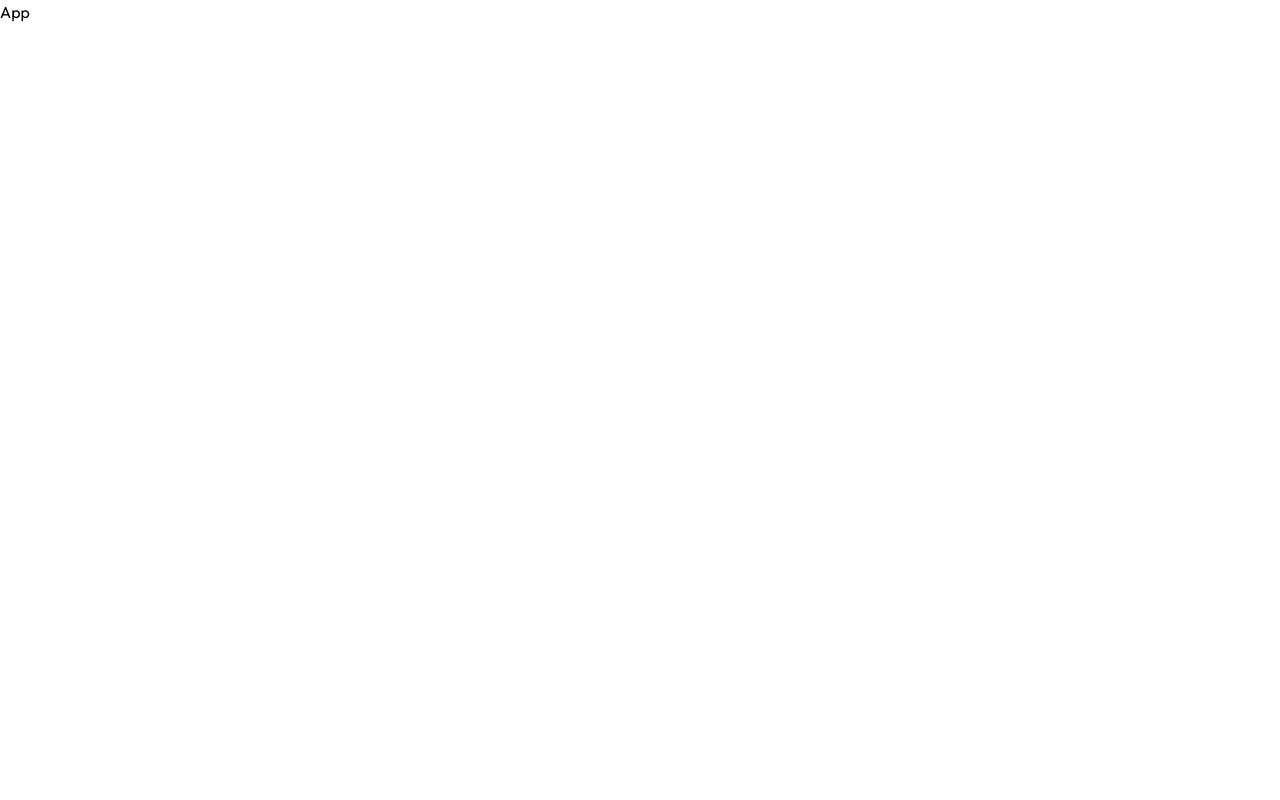
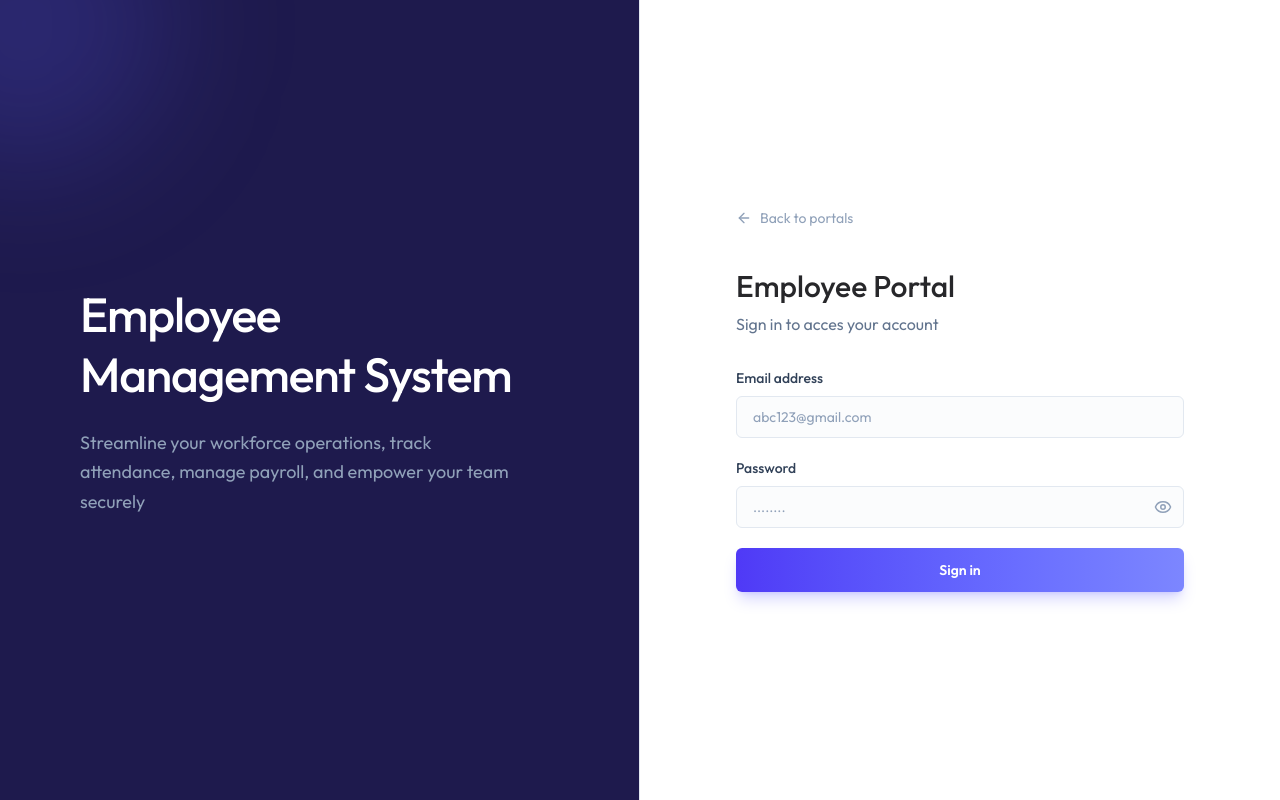
Before and after one commit to Yogesh01010/EMS, a React (Vite) app in the folder client/: page /login/employee in a window 1280 px wide. Built offline with nearby package versions, Linux system fonts and the light colour scheme.

Commit message:
login form UI completed

```diff
--- a/client/src/App.jsx
+++ b/client/src/App.jsx
@@ -1,9 +1,40 @@
-import { useState } from 'react'
+import { Toaster } from "react-hot-toast"
+import { Navigate, Route, Routes } from "react-router-dom"
+import LoginLanding from "./pages/LoginLanding"
+import Layout from './pages/Layout'
+import Dashboard from './pages/Dashboard'
+import Employees from './pages/Employees'
+import Attendance from './pages/Attendance'
+import Leave from './pages/Leave'
+import Payslips from './pages/Payslips'
+import Settings from './pages/Settings'
+import PrintPayslip from './pages/PrintPayslip'
+import LoginForm from "./components/LoginForm"
+
 
 function App() {
 
   return (
-    <div>App</div>
+    <>
+      <Toaster />
+      <Routes>
+        <Route path="/login" element={<LoginLanding />} />
+
+        <Route path="/login/admin" element={<LoginForm role="admin" title="Admin Portal" subtitle="Sign in to manage the organization"/>}/>
+        <Route path="/login/employee" element={<LoginForm role="employee" title="Employee Portal" subtitle="Sign in to acces your account"/>}/>
+
+        <Route element={<Layout />}>
+          <Route path="/dashboard" element={<Dashboard />} />
+          <Route path="/employees" element={<Employees />} />
+          <Route path="/attendance" element={<Attendance />} />
+          <Route path="/leave" element={<Leave />} />
+          <Route path="/payslips" element={<Payslips />} />
+          <Route path="/settings" element={<Settings />} />
+        </Route>
+        <Route path="/print/payslips/:id" element={<PrintPayslip/>}/>
+        <Route path="*" element={<Navigate to="/dashboard" replace/>} />
+      </Routes>
+    </>
   )
 }
 
--- /dev/null
+++ b/client/src/components/LoginForm.jsx
@@ -0,0 +1,67 @@
+import { Link } from "react-router-dom"
+import LoginLeftSide from "./LoginLeftSide"
+import { ArrowLeftIcon, EyeIcon, EyeOffIcon, Loader2Icon } from "lucide-react"
+import { useState } from "react"
+
+const LoginForm = ({ role, title, subtitle }) => {
+
+    const [email, setEmail] = useState("")
+    const [password, setPassword] = useState("")
+    const [showPassword, setShowPassword] = useState(false)
+    const [error, setError] = useState("")
+    const [loading, setLoading] = useState(false)
+
+    const HandleSubmit = async (e) => {
+        e.preventDefault();
+
+    }
+    return (
+        <div className="min-h-screen flex flex-col md:flex-row">
+            <LoginLeftSide />
+            <div className="flex-1 flex items-center justify-center p-6 sm:p-12 bg-white">
+                <div className="w-full max-w-md animate-fade-in">
+                    <Link to='/login' className="inline-flex items-center gap-2 text-slate-400 hover:text-slate-700 text-sm mb-10 transition-colors">
+                        <ArrowLeftIcon size={16} /> Back to portals
+                    </Link>
+
+                    <div className="mb-8">
+                        <h1 className="text-2xl sm:text-3xl font-medium text-zinc-800">{title}</h1>
+                        <p className="text-slate-500 text-sm sm:text-base mt-2">{subtitle}</p>
+                    </div>
+
+                    {error && (
+                        <div className="mb-6 p-4 bg-rose-50 border border-rose-200 text-rose-700 text-sm rounded-xl flex items-start gap-3">
+                            <div className="w-1.5 h-1.5 rounded-full bg-rose-500 mt-1.5 shrink-0" />
+                            {error}
+                        </div>
+                    )}
+
+                    <form className="space-y-5" onSubmit={HandleSubmit}>
+                        <div>
+                            <lable className="block text-sm font-medium text-slate-700 mb-2">Email address</lable>
+                            <input type="email" value={email} onChange={(e) => setEmail(e.target.value)} required placeholder="abc123@gmail.com" />
+                        </div>
+                        <div>
+                            <lable className="block text-sm font-medium text-slate-700 mb-2">Password</lable>
+                            <div className="relative">
+                                <input type={showPassword ? 'text' : 'password'} onChange={(e) => setPassword(e.target.value)} required className="pr-11" placeholder="........" />
+                                <button type="button" className="absolute right-3 top-1/2 -translate-y-1/2 text-slate-400 hover:text-slate-600 transition-colors" onClick={()=>setShowPassword(!showPassword)}>
+                                    {showPassword ? <EyeOffIcon size={18}/> : <EyeIcon size={18}/>}
+                                </button>
+                            </div>
+                        </div>
+
+                        <button type="submit" disabled={loading} className="w-full py-3 bg-linear-to-r from-indigo-600 to-indigo-400 text-white rounded-md
+                        text-sm font-semibold hover:from-indigo-700 hover:to-indigo-600 disabled:opacity-50 transition-all duration-200 shadow-lg shadow-indigo-500/25
+                        active:scale-[0.98] flex items-center justify-center">
+                            {loading && <Loader2Icon className="animate-spin h-4 w-4 mr-2"/>}
+                            Sign in
+                        </button>
+                    </form>
+                </div>
+            </div>
+        </div>
+    )
+}
+
+export default LoginForm
--- /dev/null
+++ b/client/src/components/LoginLeftSide.jsx
@@ -0,0 +1,16 @@
+
+
+const LoginLeftSide = () => {
+  return (
+    <div className="hidden md:flex w-1/2 bg-indigo-950 relative overflow-hidden border-r border-slate-200">
+        <div className="absolute -top-30 -left-30 w-72 h-72 bg-indigo-500/20 rounded-full blur-3xl"></div>
+
+        <div className="relative z-10 flex flex-col items-start justify-center p-12 lg:p-20 w-full h-full">
+        <h1 className="text-4xl lg:text-5xl font-medium text-white mb-6 leading-tight tracking-tight">Employee <br/> Management System</h1>
+        <p className="text-slate-400 text-lg max-w-md leading-relaxed">Streamline your workforce operations, track attendance, manage payroll, and empower your team securely</p>
+        </div>
+    </div>
+  )
+}
+
+export default LoginLeftSide
--- /dev/null
+++ b/client/src/pages/Attendance.jsx
@@ -0,0 +1,9 @@
+
+
+const Attendance = () => {
+  return (
+    <div>Attendance</div>
+  )
+}
+
+export default Attendance
--- /dev/null
+++ b/client/src/pages/Dashboard.jsx
@@ -0,0 +1,9 @@
+
+
+const Dashboard = () => {
+  return (
+    <div>Dashboard</div>
+  )
+}
+
+export default Dashboard
--- /dev/null
+++ b/client/src/pages/Employees.jsx
@@ -0,0 +1,9 @@
+
+
+const Employees = () => {
+  return (
+    <div>Employees</div>
+  )
+}
+
+export default Employees
--- /dev/null
+++ b/client/src/pages/Layout.jsx
@@ -0,0 +1,17 @@
+import { Outlet } from "react-router-dom"
+
+
+const Layout = () => {
+  return (
+    <div className="flex h-screen bg-linear-to-br from-slate-50 via-white to-indigo-50/30">
+      <p>sidebar</p>
+      <main className="flex-1 overflow-y-auto ">
+        <div className="p-4 pt-16 sm:p-6 sm:pt-6 lg:p-8 max-w-800 mx-auto">
+          <Outlet/>
+        </div>
+      </main>
+    </div>
+  )
+}
+
+export default Layout
--- /dev/null
+++ b/client/src/pages/Leave.jsx
@@ -0,0 +1,9 @@
+
+
+const Leave = () => {
+  return (
+    <div>Leave</div>
+  )
+}
+
+export default Leave
--- /dev/null
+++ b/client/src/pages/LoginLanding.jsx
@@ -0,0 +1,63 @@
+import LoginLeftSide from "../components/LoginLeftSide"
+import {ArrowRight, ShieldIcon, UserIcon} from "lucide-react"
+import { Link } from "react-router-dom"
+
+
+const LoginLanding = () => {
+
+  const portalOptions = [
+    {
+      to:"/login/admin",
+      title:"Admin Portal",
+      description:"Manage employees, departments, payroll, and system configurations.",
+      icon: ShieldIcon
+    },
+    {
+      to:"/login/employee",
+      title:"Employee Portal",
+      description: "View your profile, track attendence, request time off, and access payslips.",
+      icon: UserIcon
+    }
+  ]
+
+  return (
+    <div className="min-h-screen flex flex-col md:flex-row">
+      <LoginLeftSide/>
+
+      <div className="w-full md:w-1/2 flex flex-col items-center justify-center p-6 sm:p-12 lg:p-16 relative overflow-y-auto min-h-screen">
+
+      <div className="w-full max-w-md animate-fade-in relative z-10">
+
+        {/* Header */}
+        <div className="mb-10 text-center md:text-left">
+          <h2 className="text-3xl font-medium text-slate-900 tracking-tight mb-3">Welcome Back</h2>
+          <p className="text-slate-500">Select your portal to securely access the system.</p>
+        </div>
+
+        {/* Portal List  */}
+
+        <div className="space-y-4">
+          {portalOptions.map((portal)=>(
+            <Link key={portal.to} to={portal.to} className="group block bg-slate-50 border border-slate-200 rounded-lg p-5 sm:p-6 transition-all duration-300 hover:border-indigo-400 hover:bg-indigo-50">
+              <div className="relative z-10 flex items-center justify-between gap-4 sm:gap-5">
+                <h3 className="text-lg text-slate-800 group-hover:text-indigo-600 mb-1 transition-colors">{portal.title}</h3>
+                <ArrowRight className="w-4 h-4 text-slate-400 group-hover:text-indigo-600 group-hover:translate-x-1 transition-all duration-300" />
+              </div>
+            </Link>
+          ))}
+        </div>
+
+        {/* Footer  */}
+
+        <div className="mt-12 text-center md:text-left text-sm text-slate-400">
+          <p>© {new Date().getFullYear()} Yogesh. All rights reserved. </p>
+        </div>
+
+      </div>
+
+      </div>
+    </div>
+  )
+}
+
+export default LoginLanding
--- /dev/null
+++ b/client/src/pages/Payslips.jsx
@@ -0,0 +1,9 @@
+
+
+const Payslips = () => {
+  return (
+    <div>Payslips</div>
+  )
+}
+
+export default Payslips
--- /dev/null
+++ b/client/src/pages/PrintPayslip.jsx
@@ -0,0 +1,9 @@
+
+
+const PrintPayslip = () => {
+  return (
+    <div>PrintPayslip</div>
+  )
+}
+
+export default PrintPayslip
--- /dev/null
+++ b/client/src/pages/Settings.jsx
@@ -0,0 +1,10 @@
+
+
+
+const Settings = () => {
+  return (
+    <div>Settings</div>
+  )
+}
+
+export default Settings
```
